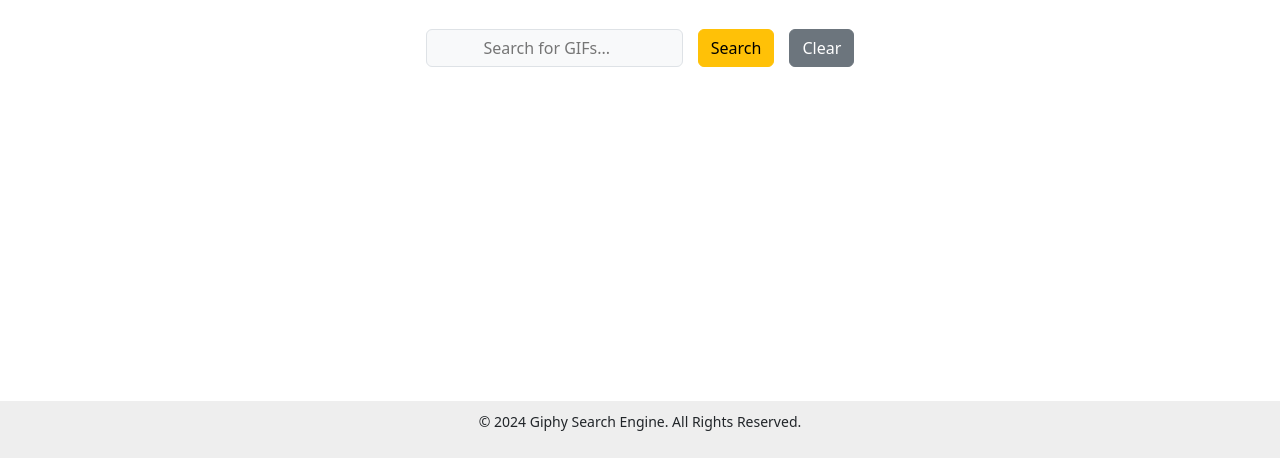
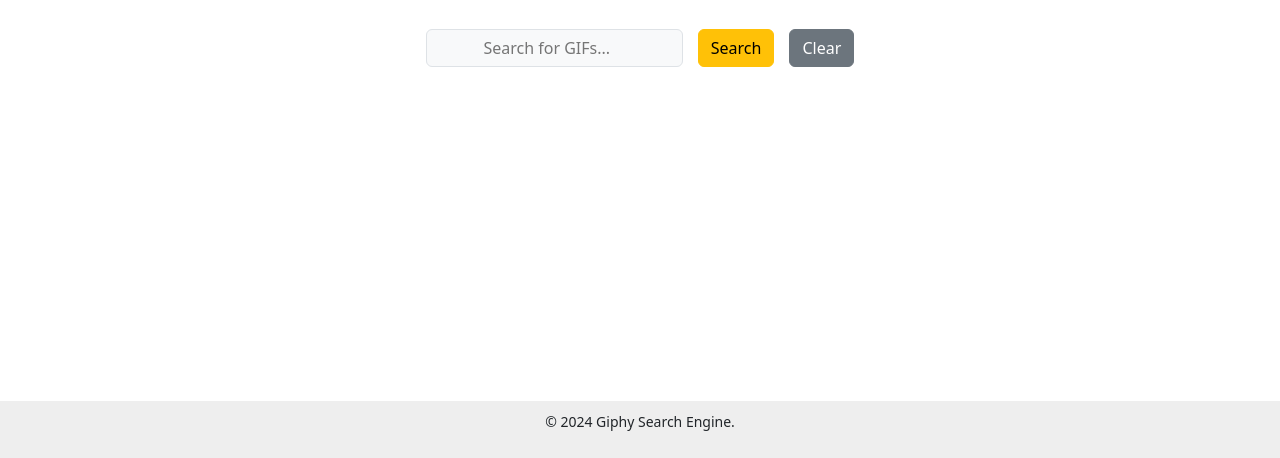
Before and after one commit to Taiwoayodeji/Project-2, a plain HTML site: page index.html in a window 1280 px wide. Shown: the part 342-800 px from the top of the page. Drawn offline with nearby package versions, Linux system fonts and the light colour scheme.

Commit message:
Code Validated

```diff
--- a/index.html
+++ b/index.html
@@ -34,7 +34,7 @@
       <div id="gifContainer" class="gif-grid"></div>
     </main>
     <footer class="footer">
-      <p>&copy; 2024 Giphy Search Engine. All Rights Reserved.</p>
+      <p>&copy; 2024 Giphy Search Engine.</p>
     </footer>
 
     <script src="./js/main.js"></script>
```
